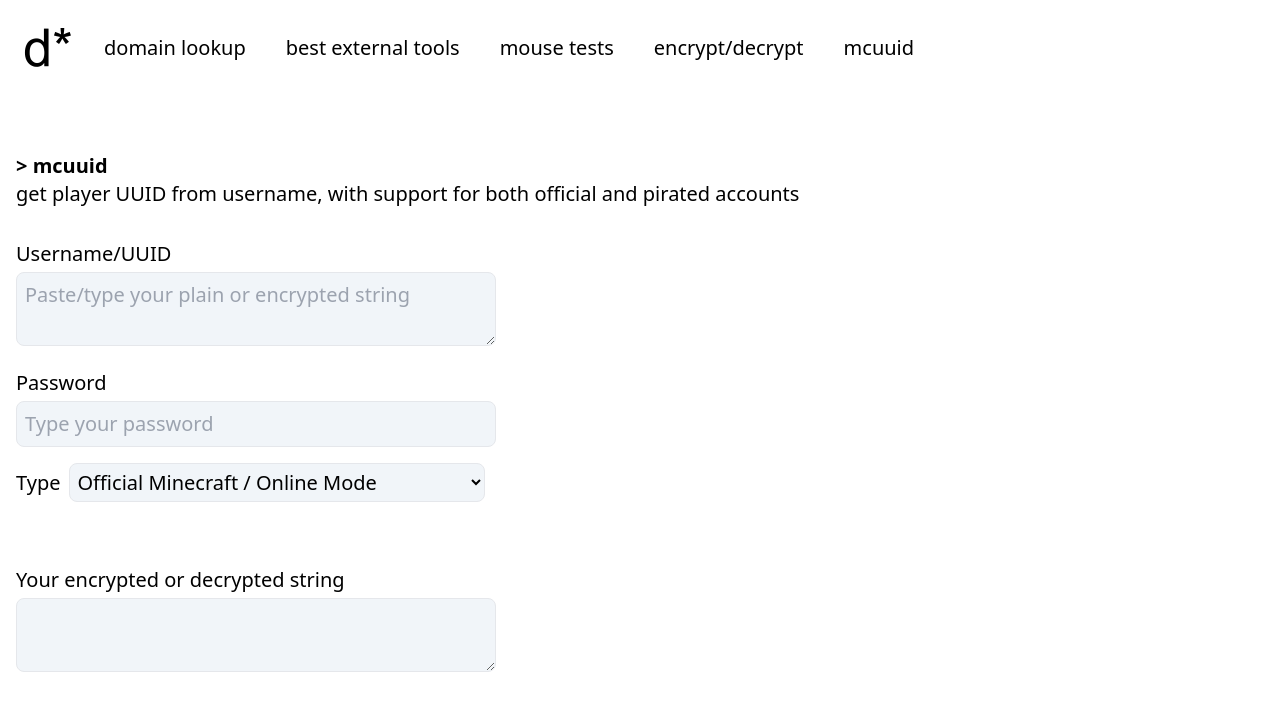
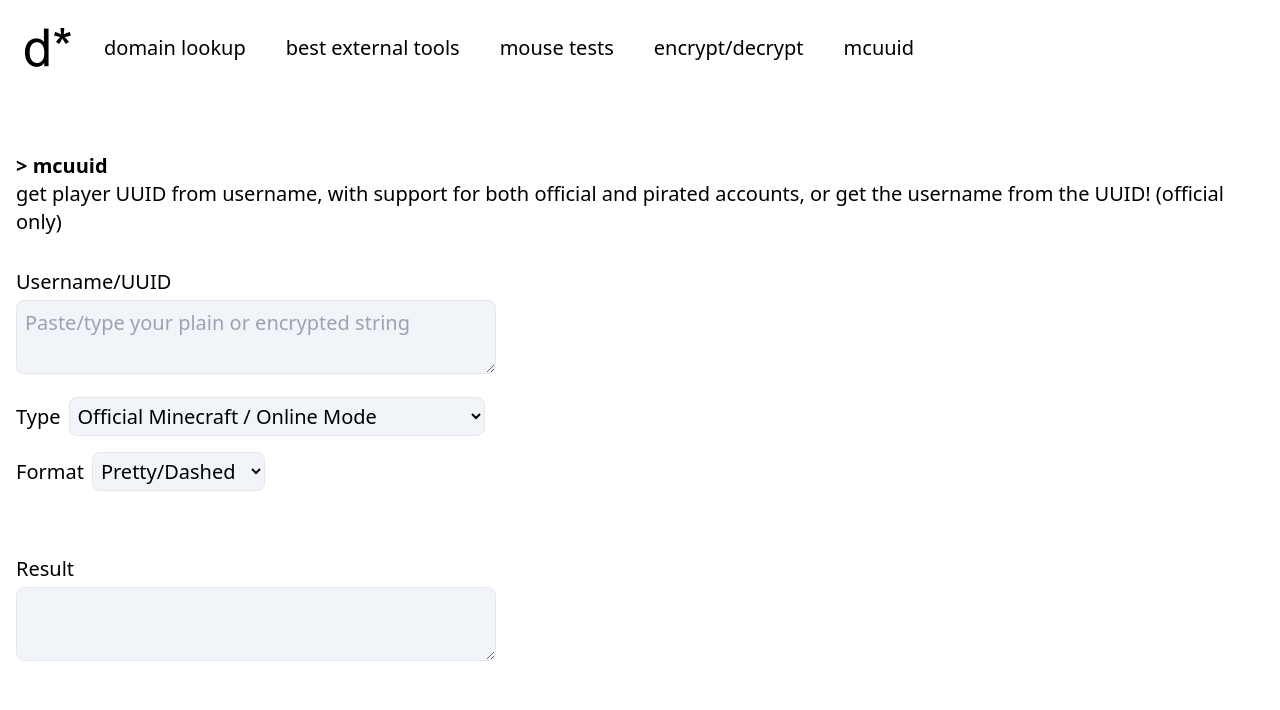
Before and after one commit to qaptivator/domain-stuff, a Nuxt app: page /mcuuid in a window 1280 px wide. Shown: the top 710 px of the page. Built offline with nearby package versions, Linux system fonts and the light colour scheme.

Commit message:
almost there

```diff
--- a/pages/mcuuid.vue
+++ b/pages/mcuuid.vue
@@ -3,7 +3,7 @@
 		<h1>> mcuuid</h1>
 		<p class="mb-8">
 			get player UUID from username, with support for both official and pirated
-			accounts
+			accounts, or get the username from the UUID! (official only)
 		</p>
 		<div class="mb-4">
 			<p class="mb-1">Username/UUID</p>
@@ -15,31 +15,31 @@
 				class="border p-2 w-full max-w-[30rem] rounded-lg bg-slate-100"
 			/>
 		</div>
-		<div class="mb-4">
-			<p class="mb-1">Password</p>
-			<input
-				v-model="formPassword"
-				type="password"
-				autocomplete="off"
-				placeholder="Type your password"
-				class="border p-2 w-full max-w-[30rem] rounded-lg bg-slate-100"
-			/>
-		</div>
-		<div class="mb-16 flex items-center gap-2">
+		<div class="mb-4 flex items-center gap-2">
 			<p>Type</p>
 			<select
 				v-model="formMode"
 				class="border p-1 rounded-lg bg-slate-100"
 			>
-				<option value="auto">Official Minecraft / Online Mode</option>
-				<option value="encrypt">
+				<option value="online">Official Minecraft / Online Mode</option>
+				<option value="offline">
 					Pirated/Cracked Minecraft / Offline Mode
 				</option>
-				<option value="decrypt">Decrypt</option>
+				<option value="format">Format/prettify the UUID</option>
+			</select>
+		</div>
+		<div class="mb-16 flex items-center gap-2">
+			<p>Format</p>
+			<select
+				v-model="formFormat"
+				class="border p-1 rounded-lg bg-slate-100"
+			>
+				<option value="pretty">Pretty/Dashed</option>
+				<option value="raw">Raw/Undashed</option>
 			</select>
 		</div>
 		<div>
-			<p class="mb-1">Your encrypted or decrypted string</p>
+			<p class="mb-1">Result</p>
 			<textarea
 				readonly
 				v-model="formResult"
@@ -51,13 +51,14 @@
 </template>
 <script lang="ts">
 import CryptoJS from 'crypto-js'
+import axios from 'axios'
 export default {
 	name: 'Encrypt',
 	data() {
 		return {
 			formString: '',
-			formPassword: '',
-			formMode: 'auto', // auto, encrypt, decrypt
+			formMode: 'online' as 'online' | 'offline' | 'format',
+			formFormat: 'pretty' as 'pretty' | 'raw',
 			formResult: '',
 		}
 	},
@@ -69,47 +70,76 @@
 		formString() {
 			this.submitForm()
 		},
-		formPassword() {
-			this.submitForm()
-		},
 		formMode() {
 			this.submitForm()
 		},
 	},
 	methods: {
-		autoEncryptDecrypt(input: string, key: string): string {
-			if (this.formMode === 'encrypt') {
-				return CryptoJS.AES.encrypt(input, key).toString()
-			} else if (this.formMode === 'decrypt') {
-				const bytes = CryptoJS.AES.decrypt(input, key)
-				const decryptedText = bytes.toString(CryptoJS.enc.Utf8)
-				return decryptedText
-			} else {
-				// auto
-				try {
-					const bytes = CryptoJS.AES.decrypt(input, key)
-					const decryptedText = bytes.toString(CryptoJS.enc.Utf8)
-
-					if (decryptedText) {
-						return decryptedText
-					}
-				} catch (error) {}
-				return CryptoJS.AES.encrypt(input, key).toString()
-			}
-		},
-		submitForm() {
-			if (!this.formString || !this.formPassword) {
+		async submitForm() {
+			if (!this.formString || !this.formMode) {
 				this.formResult = ''
 				return
 			}
 
-			const result = this.autoEncryptDecrypt(this.formString, this.formPassword)
+			const result = await this.convertMcuuid(
+				this.formString,
+				this.formMode,
+				this.formFormat
+			)
 			if (!result) {
-				console.error('Failed to encrypt/decrypt string!')
+				this.formResult = 'Failed to get the UUID!'
+				console.error('Failed to get the UUID!')
 				return
 			}
 
 			this.formResult = result
+		},
+		async convertMcuuid(
+			nameOrId: string,
+			mode: 'online' | 'offline' | 'format',
+			format: 'pretty' | 'raw'
+		): Promise<string | undefined> {
+			const dashify = (str: string | undefined) => {
+				return str
+					? str.replace(
+							/(\w{8})(\w{4})(\w{4})(\w{4})(\w{12})/,
+							'$1-$2-$3-$4-$5'
+					  )
+					: undefined
+			}
+			const dedashify = (str: string | undefined) => {
+				return str ? str.replace(/-/g, '') : undefined
+			}
+			if (mode === 'online') {
+				let fetchRes
+				try {
+					fetchRes = await axios.get(
+						`https://corsproxy.io/?https://api.mojang.com/users/profiles/minecraft/${nameOrId}`
+					)
+				} catch (error) {}
+				let returnRes = fetchRes?.data?.id ? fetchRes.data.id : undefined
+				if (!returnRes) {
+					try {
+						fetchRes = await axios.get(
+							`https://corsproxy.io/?https://sessionserver.mojang.com/session/minecraft/profile/${nameOrId}`
+						)
+					} catch (error) {
+						//console.error('Error fetching data from Mojang API:', error)
+					}
+					returnRes = fetchRes?.data?.name ? fetchRes.data.name : undefined
+				}
+				returnRes = dedashify(returnRes)
+				return format === 'pretty' ? dashify(returnRes) : returnRes
+
+				// console.error('Error fetching data from Mojang API:', error)
+			} else if (mode === 'offline') {
+				const raw = CryptoJS.MD5(`OfflinePlayer:${nameOrId}`).toString()
+				return format === 'pretty' ? dashify(raw) : raw
+			} else if (mode === 'format') {
+				const raw = dedashify(nameOrId)
+				return format === 'pretty' ? dashify(raw) : raw
+			}
+			return
 		},
 		routerPush(to: any) {
 			this.$router.push(to)
```
